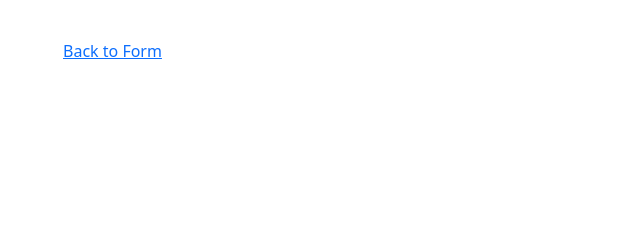
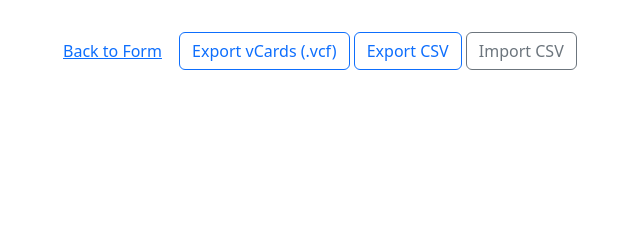
Before and after one commit to Mohamed-faaris/django-reference, a Django app: page /show/ in a window 1280 px wide. Shown: the part 161-401 px from the top of the page, without its empty margins (32-672 px from the left). Run offline with Django 5.2, Linux system fonts and the light colour scheme; data that the repository does not hold is empty.

Commit message:
add vcard and csv export/import for students

```diff
--- a/myproject/studentForm/templates/show.html
+++ b/myproject/studentForm/templates/show.html
@@ -32,6 +32,9 @@
         </tbody>
       </table>
       <a href="/" class="btn btn-link mt-3">Back to Form</a>
+      <a href="{% url 'export_vcards' %}" class="btn btn-outline-primary mt-3">Export vCards (.vcf)</a>
+      <a href="{% url 'export_csv' %}" class="btn btn-outline-primary mt-3">Export CSV</a>
+      <a href="{% url 'import_csv' %}" class="btn btn-outline-secondary mt-3">Import CSV</a>
     </div>
     <script src="https://cdn.jsdelivr.net/npm/bootstrap@5.3.0/dist/js/bootstrap.bundle.min.js"></script>
   </body>
--- a/myproject/studentForm/urls.py
+++ b/myproject/studentForm/urls.py
@@ -4,4 +4,7 @@
 urlpatterns = [
     path('', views.student_form, name='student_form'),
     path('show/', views.show_students, name='show_students'),
+    path('export/vcards/', views.export_vcards, name='export_vcards'),
+    path('export/csv/', views.export_csv, name='export_csv'),
+    path('import/csv/', views.import_csv, name='import_csv'),
 ]
--- a/myproject/studentForm/views.py
+++ b/myproject/studentForm/views.py
@@ -1,6 +1,15 @@
+import csv
+import io
+
+from django.http import HttpResponse
 from django.shortcuts import render, redirect
+
+import vobject
+
 from .forms import StudentForm
 from .models import Student
+
+CSV_FIELDS = ['name', 'dept', 'roll', 'age', 'email']
 
 def student_form(request):
     if request.method == 'POST':
@@ -15,3 +24,64 @@
 def show_students(request):
     students = Student.objects.all()
     return render(request, 'show.html', {'students': students})
+
+def export_vcards(request):
+    cards = []
+    for student in Student.objects.all():
+        card = vobject.vCard()
+        card.add('uid').value = f'student-{student.pk}@vgp'
+        card.add('fn').value = student.name
+        card.add('n').value = vobject.vcard.Name(family=student.name)
+        card.add('email').value = student.email
+        card.add('note').value = (
+            f'Dept: {student.dept}; Roll: {student.roll}; Age: {student.age}'
+        )
+        cards.append(card.serialize())
+    response = HttpResponse(''.join(cards), content_type='text/vcard')
+    response['Content-Disposition'] = 'attachment; filename="students.vcf"'
+    return response
+
+def export_csv(request):
+    response = HttpResponse(content_type='text/csv')
+    response['Content-Disposition'] = 'attachment; filename="students.csv"'
+    writer = csv.DictWriter(response, fieldnames=CSV_FIELDS)
+    writer.writeheader()
+    for student in Student.objects.all():
+        writer.writerow({
+            'name': student.name,
+            'dept': student.dept,
+            'roll': student.roll,
+            'age': student.age,
+            'email': student.email,
+        })
+    return response
+
+def import_csv(request):
+    errors = []
+    if request.method == 'POST':
+        upload = request.FILES.get('file')
+        if not upload:
+            errors.append('No file uploaded.')
+        else:
+            try:
+                reader = csv.DictReader(io.TextIOWrapper(upload.file, encoding='utf-8'))
+            except UnicodeDecodeError:
+                reader = None
+                errors.append('File must be UTF-8 encoded CSV.')
+            if reader is not None:
+                if not reader.fieldnames or not set(CSV_FIELDS) <= set(reader.fieldnames):
+                    errors.append(f'CSV must have header row: {",".join(CSV_FIELDS)}.')
+                else:
+                    for lineno, row in enumerate(reader, start=2):
+                        form = StudentForm(data={k: row.get(k, '') for k in CSV_FIELDS})
+                        if form.is_valid():
+                            form.save()
+                        else:
+                            details = '; '.join(
+                                f'{field}: {", ".join(msgs)}'
+                                for field, msgs in form.errors.items()
+                            )
+                            errors.append(f'Row {lineno}: {details}')
+                    if not errors:
+                        return redirect('show_students')
+    return render(request, 'import.html', {'errors': errors})
--- a/pyproject.toml
+++ b/pyproject.toml
@@ -6,4 +6,5 @@
 requires-python = ">=3.12"
 dependencies = [
     "django==5.2.1",
+    "vobject>=0.9.9",
 ]
```
Also changed, not shown: myproject/studentForm/templates/import.html (added, +33 -0 lines), 1 other file.
